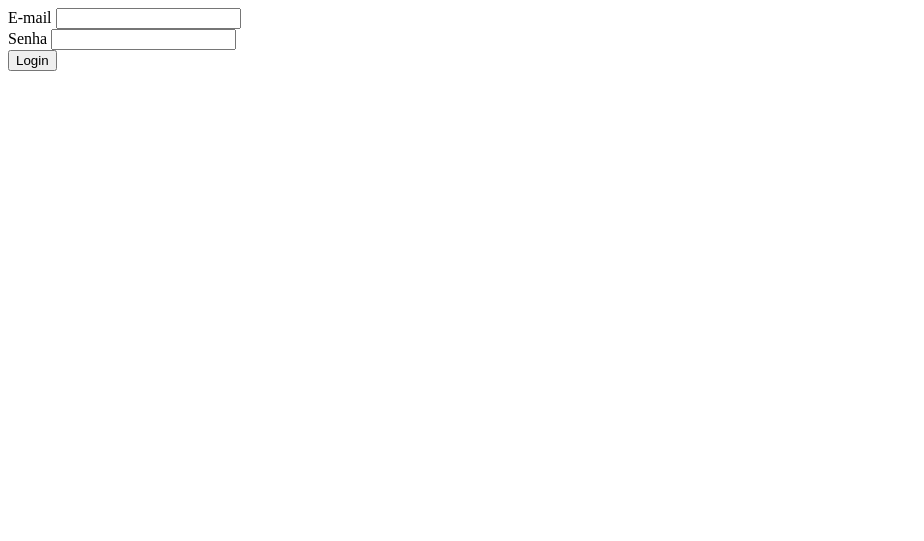
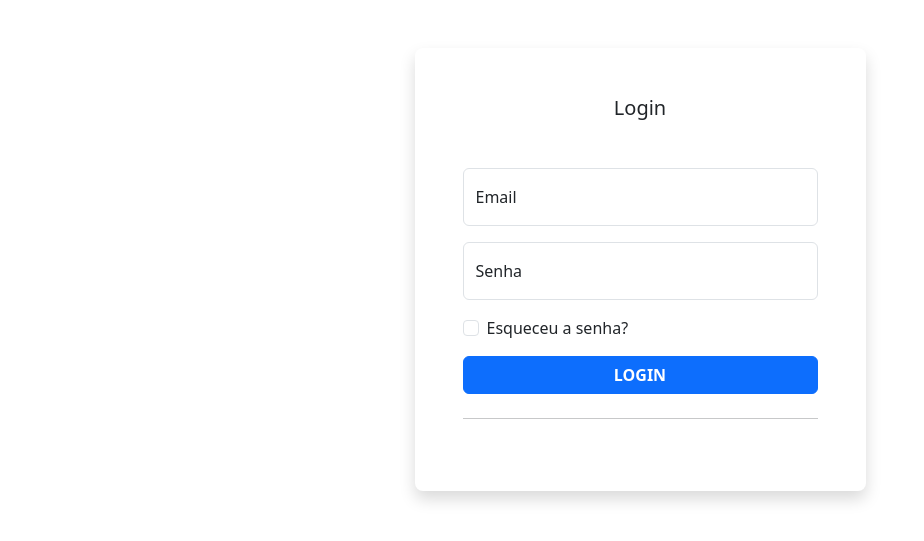
Before and after one commit to CMgeisson/novosite, a Django app: page /login/ in a window 1280 px wide. Shown: the top 541 px of the page, without its empty margins (0-924 px from the left). Run offline with Django 5.2, Linux system fonts and the light colour scheme.

Commit message:
Atualização 09/08/24

```diff
--- a/usuarios/templates/usuarios/login.html
+++ b/usuarios/templates/usuarios/login.html
@@ -1,32 +1,48 @@
+{% load static %}
 <!DOCTYPE html>
 <html lang="pt-br">
 <head>
     <meta charset="UTF-8">
     <meta http-equiv="X-UA-Compatible" content="IE-Edge">
-    <meta name="viewport" content="width=device-width, initial-sxale=1.0">
+    <meta name="viewport" content="width=device-width, initial-scale=1.0">
+    <link href="https://cdn.jsdelivr.net/npm/bootstrap@5.3.3/dist/css/bootstrap.min.css" rel="stylesheet" integrity="sha384-QWTKZyjpPEjISv5WaRU9OFeRpok6YctnYmDr5pNlyT2bRjXh0JMhjY6hW+ALEwIH" crossorigin="anonymous">
+<script src="https://cdn.jsdelivr.net/npm/bootstrap@5.3.3/dist/js/bootstrap.bundle.min.js" integrity="sha384-YvpcrYf0tY3lHB60NNkmXc5s9fDVZLESaAA55NDzOxhy9GkcIdslK1eN7N6jIeHz" crossorigin="anonymous"></script>
     <title>Login</title>
 </head>
 <body>
+    <div class="container">
+        <div class="row">
+          <div class="col-sm-9 col-md-7 col-lg-5 mx-auto">
+            <div class="card border-0 shadow rounded-3 my-5">
+              <div class="card-body p-4 p-sm-5">
+                <h5 class="card-title text-center mb-5 fw-light fs-5">Login</h5>
+                <form action ="{% url 'login' %}" method = "POST">
+                    {% csrf_token %}
+                  <div class="form-floating mb-3">
+                    <input type="email" class="form-control" id="floatingInput" placeholder="name@example.com" name = "email">
+                    <label for="floatingInput">Email</label>
+                  </div>
+                  <div class="form-floating mb-3">
+                    <input type="password" class="form-control" id="floatingPassword" placeholder="Password" name = "senha">
+                    <label for="floatingPassword">Senha</label>
+                  </div>
 
-        <div class="container">
-            <form action="{% url 'login'%}" method="POST">
-                {% csrf_token %}
-                <div class = "input-email ">
-                    <label for="useremail">E-mail</label>
-                    <input type="email" id="useremail" name="email">
+                  <div class="form-check mb-3">
+                    <input class="form-check-input" type="checkbox" value="" id="rememberPasswordCheck">
+                    <label class="form-check-label" for="rememberPasswordCheck">Esqueceu a senha?</label>
+                  </div>
+                  <div class="d-grid">
+                    <button class="btn btn-primary btn-login text-uppercase fw-bold" type="submit">Login</button>
+                  </div>
+                  <hr class="my-4">
 
-                </div>
-                <div class="input-password">
-                    <label for="userpassword">Senha</label>
-                    <input type="password" id="userpassword" name = "senha">
+                </form>
+              </div>
+            </div>
+          </div>
+        </div>
+      </div>
 
-                </div>
-                <div class="login-button">
-                    <button class="login-b" type="submit">Login</button>
-                </div>
-
-            </form>
-        </div>
 
 </body>
 
--- a/usuarios/views.py
+++ b/usuarios/views.py
@@ -17,4 +17,4 @@ def login(request):
             login_django(request, user)
             return HttpResponse('Autenticado!')
         else:
-         return HttpResponse('E-mail ou senha inválidos!..')
+         return HttpResponse('E-mail ou senha inválidos!')
```
Also changed, not shown: usuarios/templates/usuarios/cadastro.html (added, +12 -0 lines).
